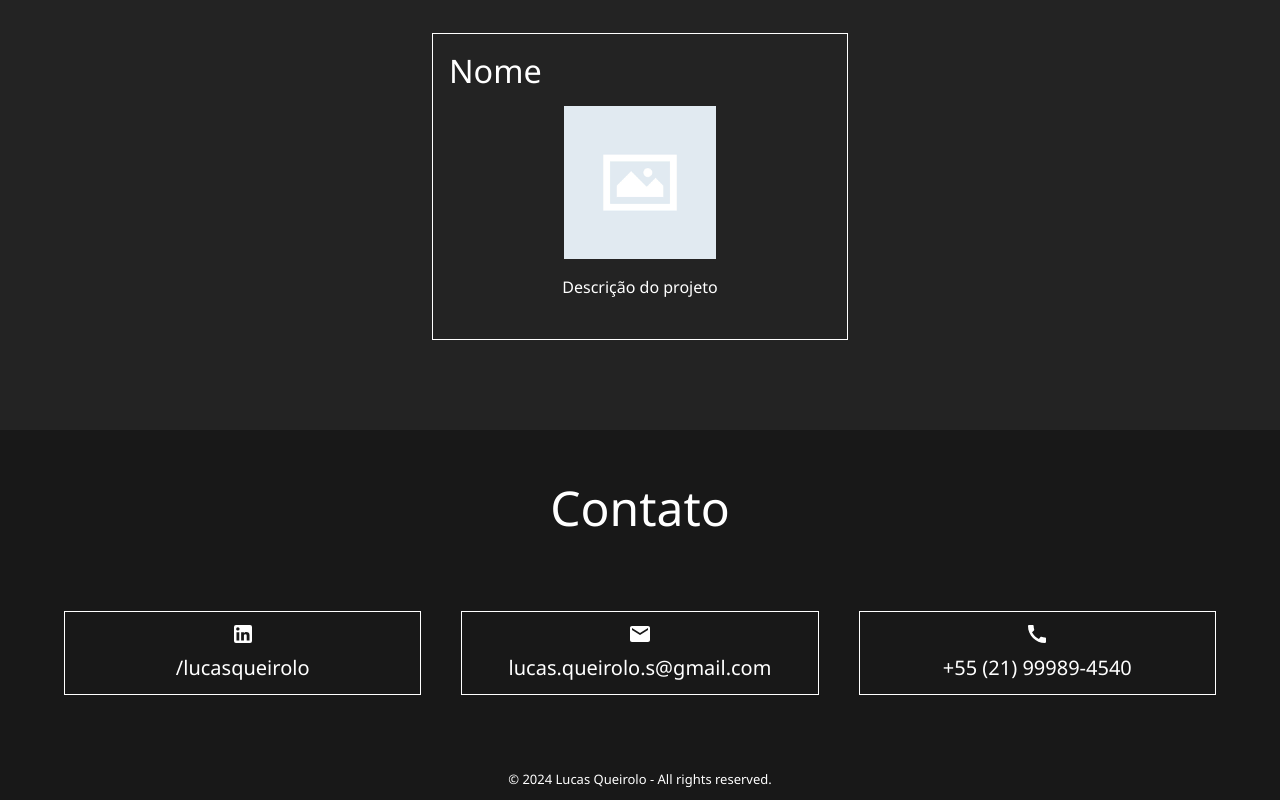
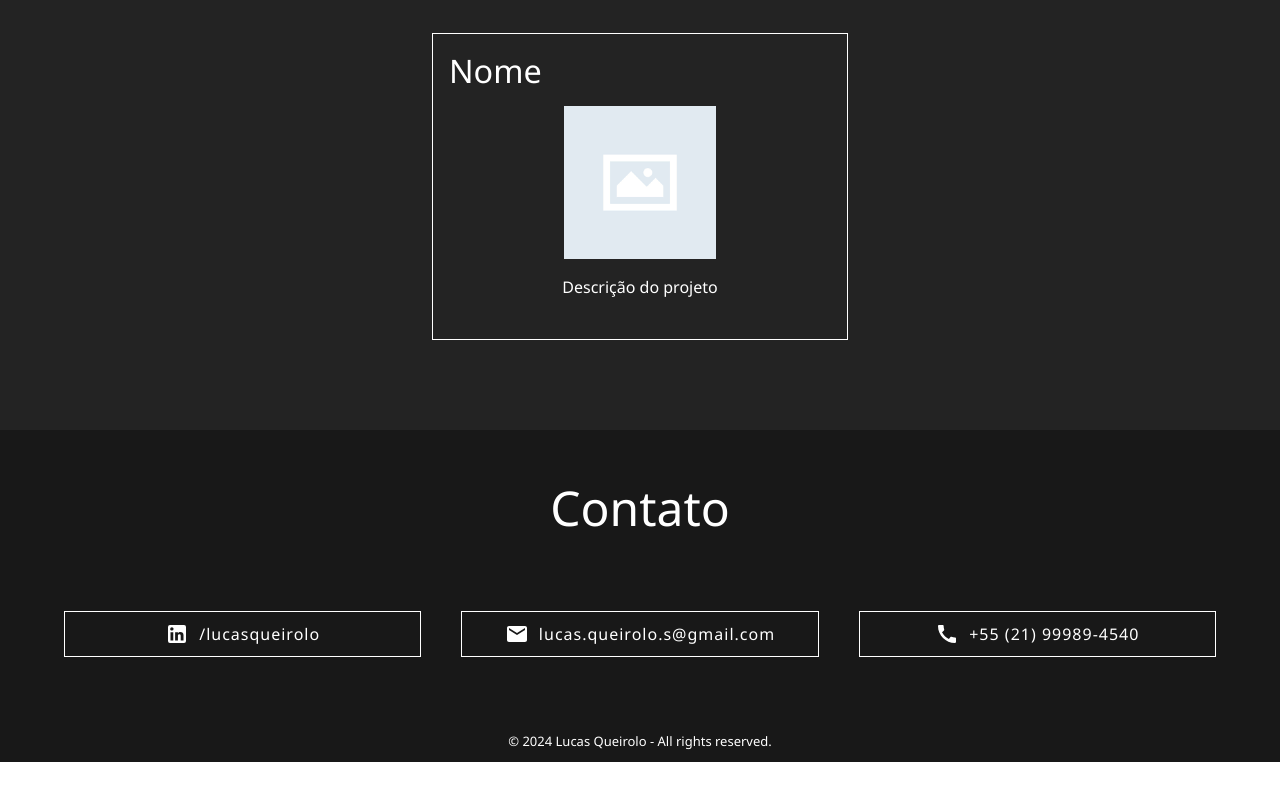
Before and after one commit to Luxxdev/portifolio, a React (Vite) app: page / in a window 1280 px wide. Shown: the part 3023-3823 px from the top of the page. After the commit the page ends 3785 px from the top, so only its background shows below. Built offline with nearby package versions, Linux system fonts and the light colour scheme.

Commit message:
footer changes

```diff
--- a/src/components/Footer/Footer.tsx
+++ b/src/components/Footer/Footer.tsx
@@ -1,6 +1,6 @@
 import { Container, Grid2, styled, Typography } from '@mui/material'
 import LinkedInIcon from '@mui/icons-material/LinkedIn'
-import GitHubIcon from '@mui/icons-material/GitHub'
+// import GitHubIcon from '@mui/icons-material/GitHub'
 import EmailIcon from '@mui/icons-material/Email'
 import CallIcon from '@mui/icons-material/Call'
 
@@ -15,11 +15,20 @@ const Footer = () => {
   }))
 
   const StyledLink = styled('a')(({ theme }) => ({
+    display: 'flex',
     color: theme.palette.primary.contrastText,
     textDecoration: 'none',
+    justifyContent: 'center',
     '&:hover': {
       cursor: 'pointer',
     },
+  }))
+
+  const StyledTypography = styled(Typography)(({}) => ({
+    fontWeight: 'lighter',
+    marginLeft: '10px',
+    variant: 'h6',
+    letterSpacing: 1,
   }))
 
   return (
@@ -29,29 +38,23 @@ const Footer = () => {
           <Typography variant="h3" textAlign={'center'} paddingBottom={'75px'}>
             Contato
           </Typography>
-          <Grid2 container spacing={5} display={'flex'} alignItems={'center'} justifyContent={'center'} textAlign={'center'}>
-            <Grid2 size={{ xs: 12, md: 4 }} padding={'10px 0'} border={1} borderColor="primary.contrastText">
+          <Grid2 container spacing={5}>
+            <Grid2 size={{ xs: 12, md: 4 }} padding={'10px 10px'} border={1} borderColor="primary.contrastText">
               <StyledLink href="https://www.linkedin.com/in/lucasqueirolo/" target="_blank" rel="noopener noreferrer">
                 <LinkedInIcon />
-                <Typography fontWeight={'lighter'} variant="h6">
-                  /lucasqueirolo
-                </Typography>
+                <StyledTypography>/lucasqueirolo</StyledTypography>
               </StyledLink>
             </Grid2>
-            <Grid2 size={{ xs: 12, md: 4 }} padding={'10px 0'} border={1} borderColor="primary.contrastText">
+            <Grid2 size={{ xs: 12, md: 4 }} padding={'10px 10px'} border={1} borderColor="primary.contrastText">
               <StyledLink href="https://mail.google.com/mail/u/0/?fs=1&to=lucas.queirolo.santos@gmail.com&body=Olá,&tf=cm" target="_blank" rel="noopener noreferrer">
                 <EmailIcon />
-                <Typography fontWeight={'lighter'} variant="h6">
-                  lucas.queirolo.s@gmail.com
-                </Typography>
+                <StyledTypography>lucas.queirolo.s@gmail.com</StyledTypography>
               </StyledLink>
             </Grid2>
-            <Grid2 size={{ xs: 12, md: 4 }} padding={'10px 0'} border={1} borderColor="primary.contrastText">
+            <Grid2 size={{ xs: 12, md: 4 }} padding={'10px 10px'} border={1} borderColor="primary.contrastText">
               <StyledLink href="https://web.whatsapp.com/send/?phone=5521999894540&text=Olá," target="_blank" rel="noopener noreferrer">
                 <CallIcon />
-                <Typography fontWeight={'lighter'} variant="h6">
-                  +55 (21) 99989-4540
-                </Typography>
+                <StyledTypography>+55 (21) 99989-4540</StyledTypography>
               </StyledLink>
             </Grid2>
             {/* <Grid2 size={{ xs: 12, md: 3 }} paddingBottom={3}>
```
